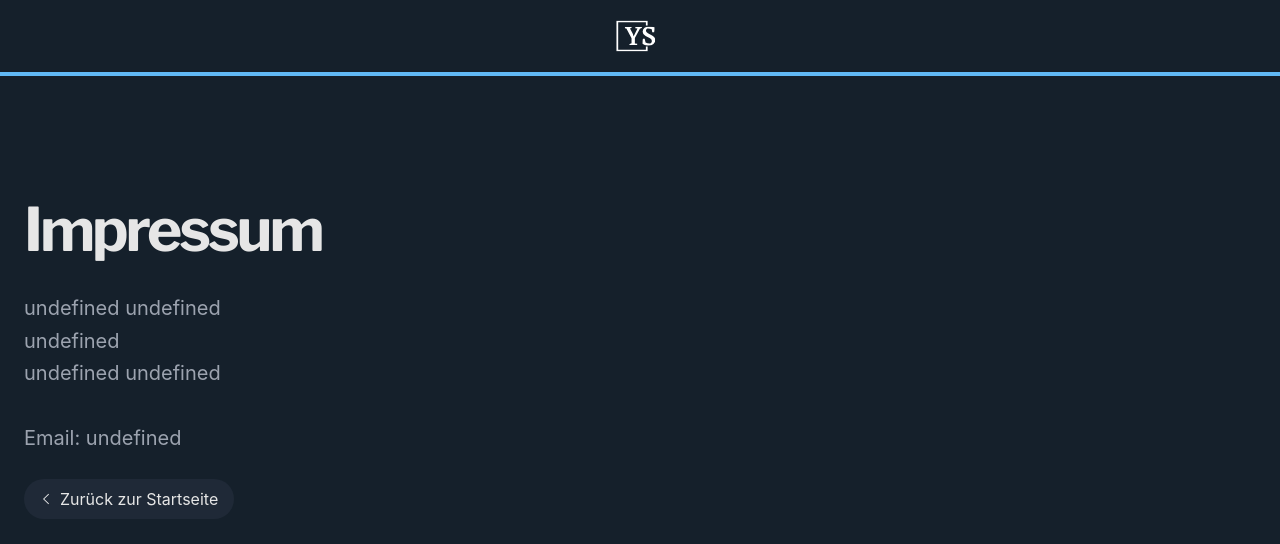
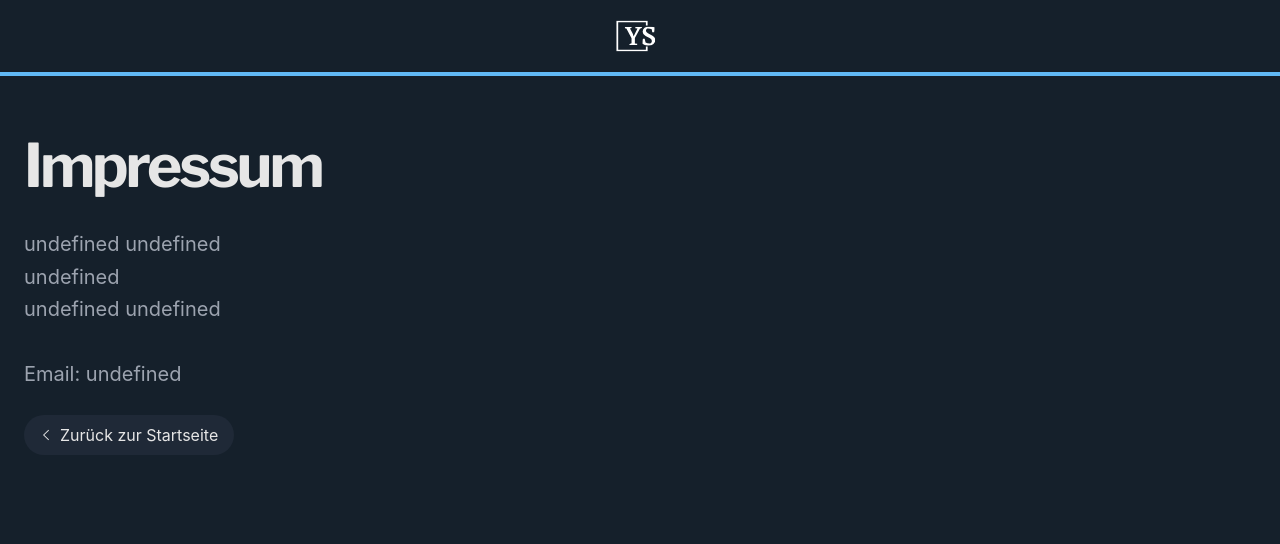
Before and after one commit to SchmittYannic/portfolio_ys, a React (Vite) app: page /impressum in a window 1280 px wide. Shown: the top 544 px of the page. Built offline with nearby package versions, Linux system fonts and the light colour scheme.

Commit message:
Updates Impressum padding

```diff
--- a/src/components/Impressum.tsx
+++ b/src/components/Impressum.tsx
@@ -22,7 +22,7 @@ const Impressum = () => {
             className={`relative w-full h-full ${styles.primaryBackground}`}
         >
             <Navbar type="minimal" />
-            <div className={`w-full lg:py-32 md:py-24 pb-12 pt-24`}>
+            <div className={`w-full lg:pt-16 md:pt-12 pt-8`}>
                 <div className="max-w-[1400px] mx-auto px-4 md:px-6">
                     <h1
                         className={`text-3xl font-bold tracking-tighter sm:text-4xl md:text-5xl lg:text-6xl ${styles.headlineTextColor}`}
```
